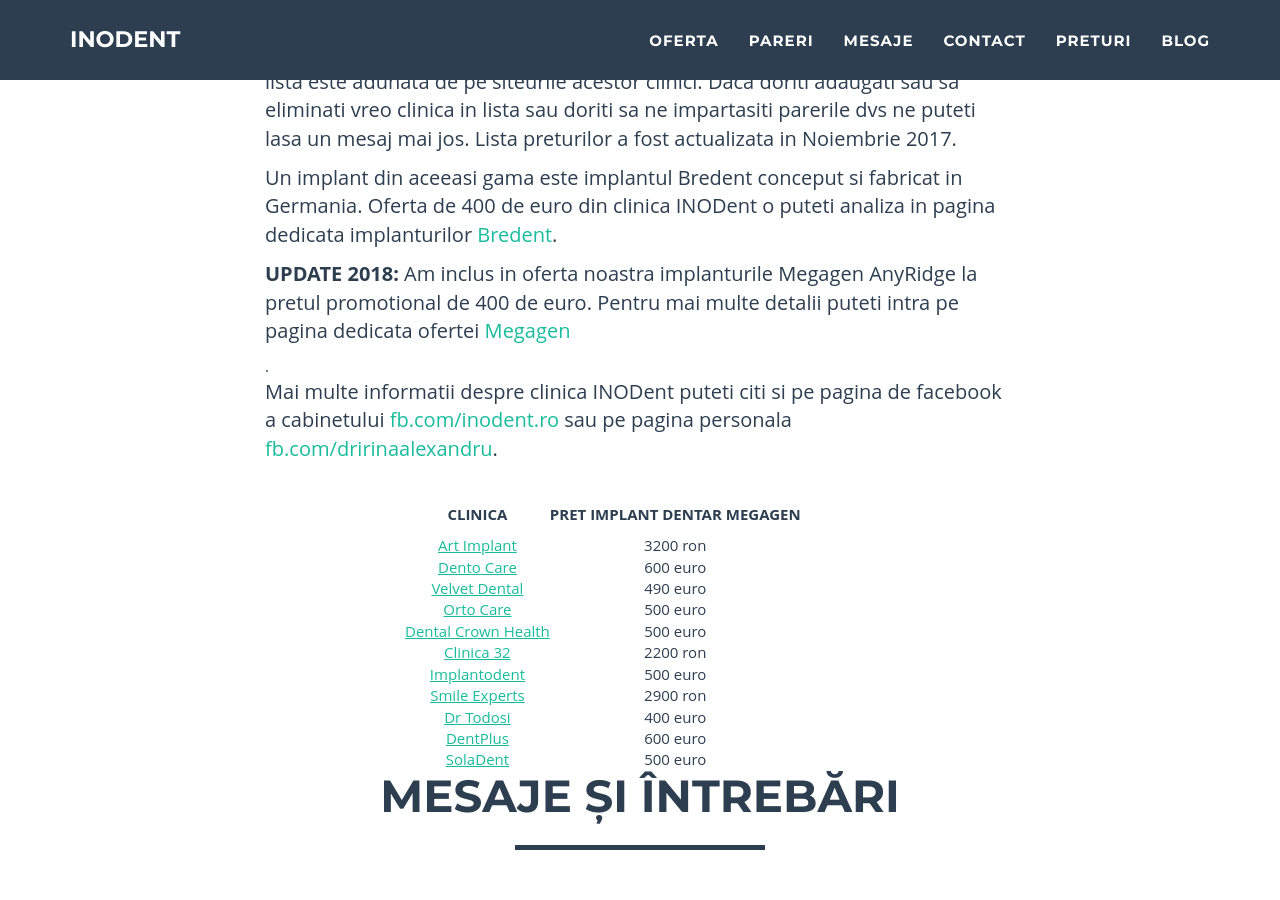
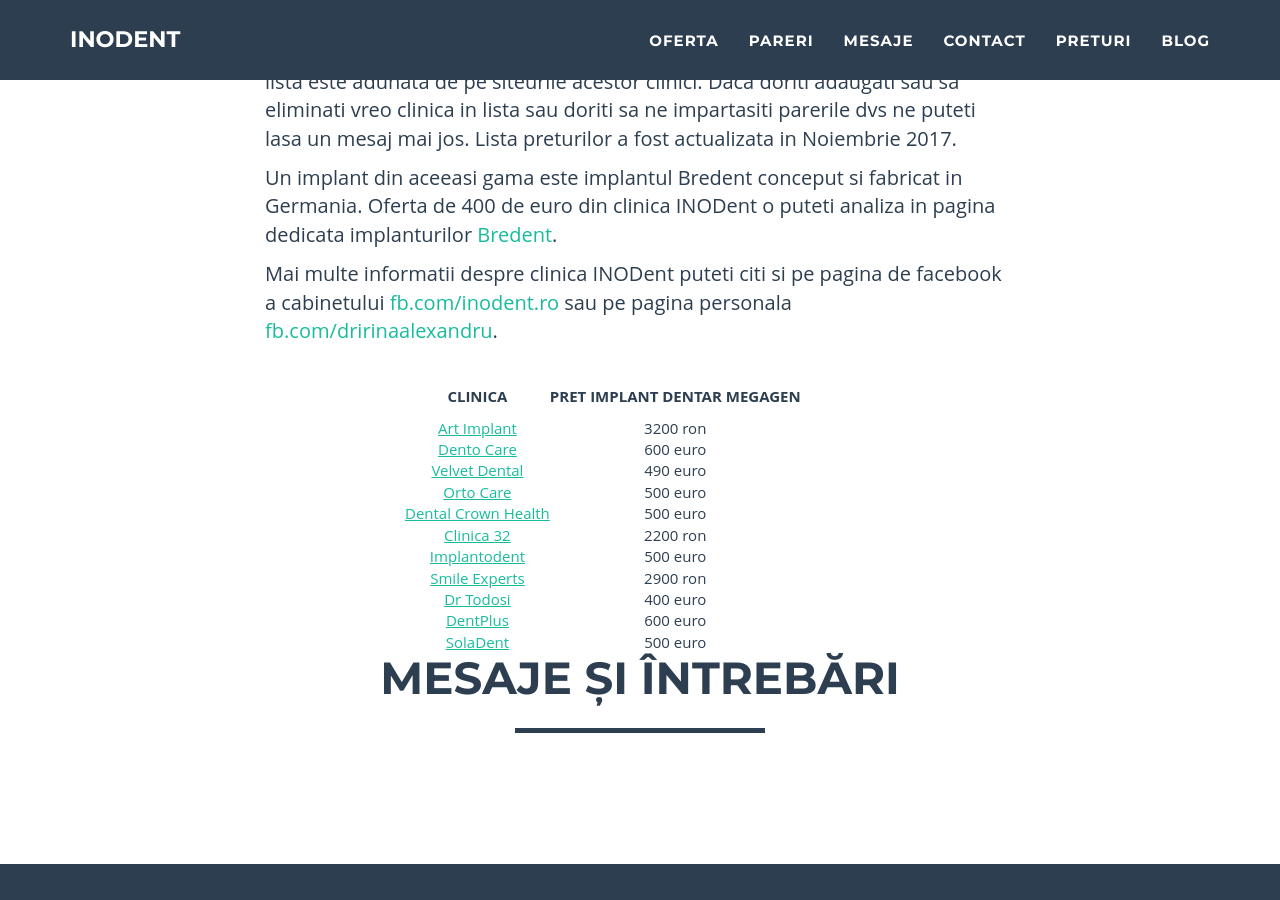
Before and after one commit to littledentgopo/offerdent, a Jekyll site: the page built from _posts/2017-11-21-implanturi-dentare-megagen-pareri-preturi.html, in a window 1280 px wide and 900 px high, scrolled down 1366 px. Built offline with Jekyll 4.4.1, drawn with Linux system fonts in a browser that asks for light colours; comment, search, counter and statistics services are not loaded.

Commit message:
Update 2017-11-21-implanturi-dentare-megagen-pareri-preturi.html
remove update

```diff
--- a/_posts/2017-11-21-implanturi-dentare-megagen-pareri-preturi.html
+++ b/_posts/2017-11-21-implanturi-dentare-megagen-pareri-preturi.html
@@ -21,8 +21,6 @@ Implanturile dentare <a href="https://www.megagen.ro/implants/" target="_blank">
     Un implant din aceeasi gama este implantul Bredent conceput si fabricat in Germania. Oferta de 400 de euro din clinica {{site.newname}} o puteti analiza in pagina dedicata implanturilor <a href="/promotie-bredent.html">Bredent</a>.
 </p>
 
-<p><strong>UPDATE 2018:</strong> Am inclus in oferta noastra implanturile Megagen AnyRidge la pretul promotional de 400 de euro. Pentru mai multe detalii puteti intra pe pagina dedicata ofertei <a href="https://www.inodent.ro/oferta-implant-dentar-megagen/">Megagen</a></p>.
-
 <p>Mai multe informatii despre clinica {{site.newname}} puteti citi si pe pagina de facebook a cabinetului <a target="_blank" href="https://www.facebook.com/inodent.ro/">fb.com/inodent.ro</a> sau pe pagina personala <a arget="_blank" href="https://www.facebook.com/dririnaalexandru/">fb.com/dririnaalexandru</a>.</p>
 
 
```
